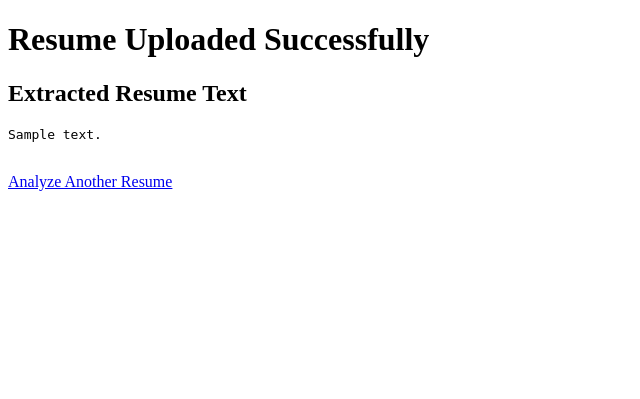
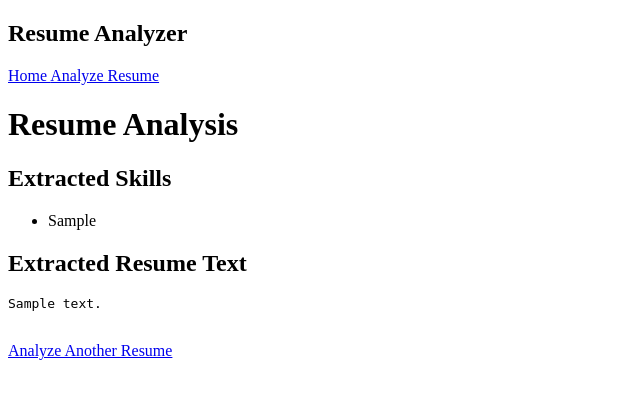
Before and after one commit to ramcharan-mekalacheruvu/Resume-Analyzer, a Django app: page /success/1/ in a window 1280 px wide. Shown: the top 399 px of the page, without its empty margins (0-640 px from the left). Run offline with Django 5.2, Linux system fonts and the light colour scheme; tables that the repository leaves empty hold one stand-in row (values such as "Sample post").

Commit message:
Add resume skill extraction

```diff
--- a/resume_analyzer/analyzer/views.py
+++ b/resume_analyzer/analyzer/views.py
@@ -1,15 +1,14 @@
-from django.shortcuts import render, redirect
+from django.shortcuts import render, redirect, get_object_or_404
 
 from .forms import ResumeUploadForm
+from .models import Resume, ResumeAnalysis
+
 from .services.resume_parser import extract_resume_text
+from .services.skill_extractor import extract_skills
 
 
 def home(request):
-
-    return render(
-        request,
-        "home.html"
-    )
+    return render(request, "home.html")
 
 
 def upload_resume(request):
@@ -29,13 +28,26 @@ def upload_resume(request):
 
                 file_path = resume.resume_file.path
 
+                # Extract text
                 extracted_text = extract_resume_text(
                     file_path
                 )
 
                 resume.extracted_text = extracted_text
+                resume.save()
 
-                resume.save()
+                # Extract skills
+                skills = extract_skills(
+                    extracted_text
+                )
+
+                # Save analysis
+                ResumeAnalysis.objects.update_or_create(
+                    resume=resume,
+                    defaults={
+                        "extracted_skills": ", ".join(skills)
+                    }
+                )
 
                 return redirect(
                     "upload_success",
@@ -66,16 +78,32 @@ def upload_resume(request):
 
 def upload_success(request, resume_id):
 
-    from .models import Resume
-
-    resume = Resume.objects.get(
+    resume = get_object_or_404(
+        Resume,
         id=resume_id
     )
+
+    analysis = get_object_or_404(
+        ResumeAnalysis,
+        resume=resume
+    )
+
+    skills = []
+
+    if analysis.extracted_skills:
+
+        skills = [
+            skill.strip()
+            for skill in analysis.extracted_skills.split(",")
+            if skill.strip()
+        ]
 
     return render(
         request,
         "results.html",
         {
-            "resume": resume
+            "resume": resume,
+            "skills": skills,
+            "analysis": analysis
         }
     )
--- a/resume_analyzer/templates/results.html
+++ b/resume_analyzer/templates/results.html
@@ -1,26 +1,41 @@
-<!DOCTYPE html>
-<html>
+{% extends "base.html" %}
 
-<head>
-    <title>Resume Analysis</title>
-</head>
+{% block content %}
 
-<body>
+<h1>Resume Analysis</h1>
 
-    <h1>Resume Uploaded Successfully</h1>
+<h2>Extracted Skills</h2>
 
-    <h2>Extracted Resume Text</h2>
+{% if skills %}
 
-    <div>
-        <pre>{{ resume.extracted_text }}</pre>
-    </div>
+    <ul>
 
-    <br>
+        {% for skill in skills %}
 
-    <a href="{% url 'upload_resume' %}">
-        Analyze Another Resume
-    </a>
+            <li>{{ skill }}</li>
 
-</body>
+        {% endfor %}
 
-</html>
+    </ul>
+
+{% else %}
+
+    <p>
+        No known skills were detected.
+    </p>
+
+{% endif %}
+
+
+<h2>Extracted Resume Text</h2>
+
+<pre>{{ resume.extracted_text }}</pre>
+
+
+<br>
+
+<a href="{% url 'upload_resume' %}">
+    Analyze Another Resume
+</a>
+
+{% endblock %}
```
Also changed, not shown: resume_analyzer/analyzer/services/skill_extractor.py (+63 -0 lines), resume_analyzer/analyzer/migrations/0001_initial.py (added), resume_analyzer/analyzer/migrations/__init__.py (added), 1 other file.
